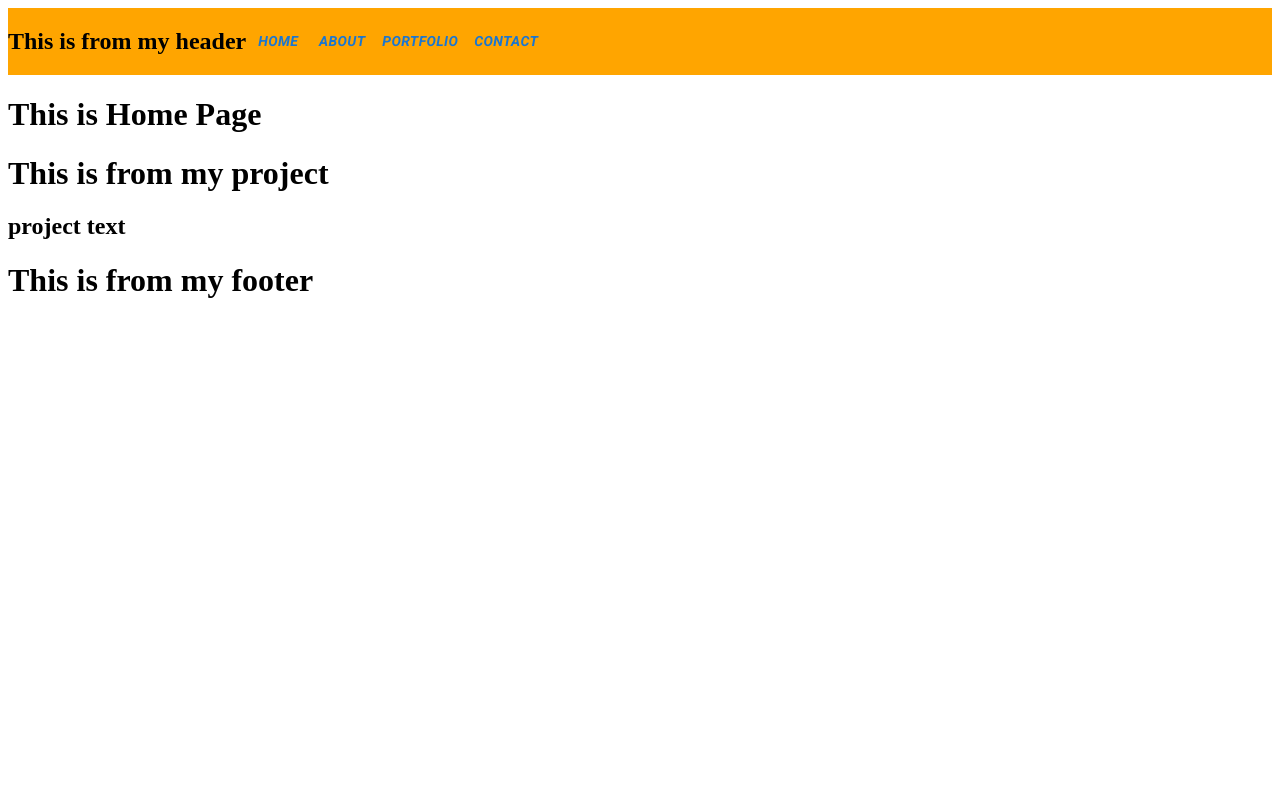
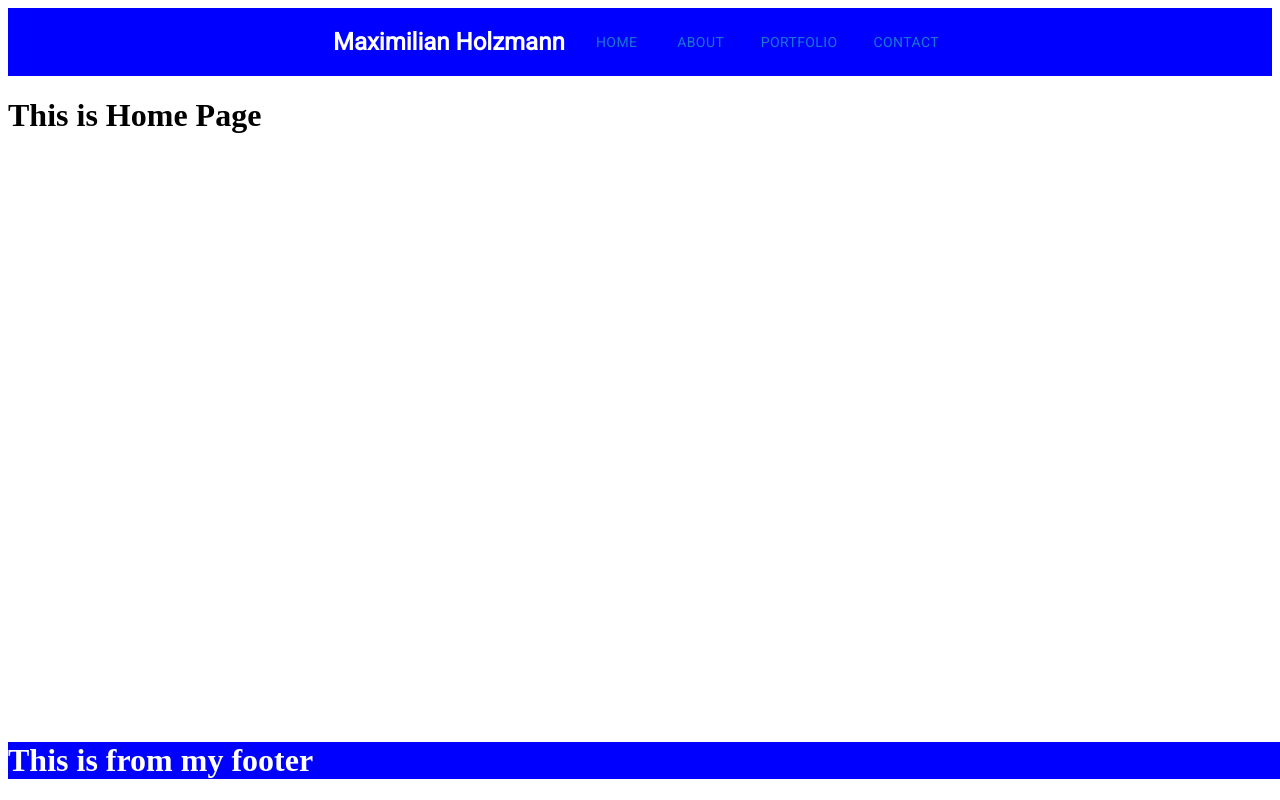
Before and after one commit to MaxHolzmann/module20, a Next.js app: page / in a window 1280 px wide. Built offline with nearby package versions, Linux system fonts and the light colour scheme.

Commit message:
sticks footer to bottom

```diff
--- a/components/Footer.js
+++ b/components/Footer.js
@@ -1,9 +1,10 @@
 import React from 'react';
+import styles from '../styles/styles.module.css'
 
 
 function Footer() {
   return (
-   <h1>This is from my footer</h1>
+   <h1 className={styles.footer}>This is from my footer</h1>
   );
 }
 
--- a/components/Header.js
+++ b/components/Header.js
@@ -8,11 +8,11 @@ function Header({currentPage, handlePageChange}) {
   return (
     <>
     <nav className={styles['nav']}>
-   <h1>This is from my header</h1>
-   <Button onClick={() =>handlePageChange('Home')}variant="text">Home</Button>
-   <Button onClick={() =>handlePageChange('About')} variant="text">About</Button>
-   <Button onClick={() => handlePageChange('Portfolio')} variant="text">Portfolio</Button>
-   <Button onClick={() =>handlePageChange('Contact')} variant="text">Contact</Button>
+   <h1>Maximilian Holzmann</h1>
+   <Button className={styles.navLink} onClick={() =>handlePageChange('Home')} variant="text">Home</Button>
+   <Button className={styles.navLink} onClick={() =>handlePageChange('About')} variant="text">About</Button>
+   <Button className={styles.navLink} onClick={() => handlePageChange('Portfolio')} variant="text">Portfolio</Button>
+   <Button  className={styles.navLink} onClick={() =>handlePageChange('Contact')} variant="text">Contact</Button>
    </nav>
    </>
   );
--- a/pages/index.js
+++ b/pages/index.js
@@ -53,7 +53,6 @@ export default function Home() {
       {/* navigation also displays my header, which I dislike but will find a better solution as I flesh out the project */}
       <Navigation></Navigation>
 
-      <Project test="project text"></Project>
       <Footer></Footer>
       </main>
       </>
--- a/styles/globals.css
+++ b/styles/globals.css
@@ -0,0 +1,3 @@
+:root {
+    background-color: red;
+}
--- a/styles/styles.module.css
+++ b/styles/styles.module.css
@@ -1,10 +1,26 @@
-@import url('https://fonts.googleapis.com/css2?family=Poppins&family=Roboto:ital,wght@1,700&display=swap');
+@import url('https://fonts.googleapis.com/css2?family=Roboto&display=swap');
 
-.body {
-    background-color: white;
-}
+
+
 
 .nav {
     display: flex;
-    background-color: orange;
+    font-family: Roboto;
+    background-color: blue;
+    color: white;
+    justify-content: center;
+    gap: 20px;
 }
+
+.navLink {
+    text-decoration: none;
+    color: white;
+}
+
+.footer {
+    position: fixed;
+    background-color: blue;
+    bottom: 0;
+    width: 100%;
+    color: white
+}
```
